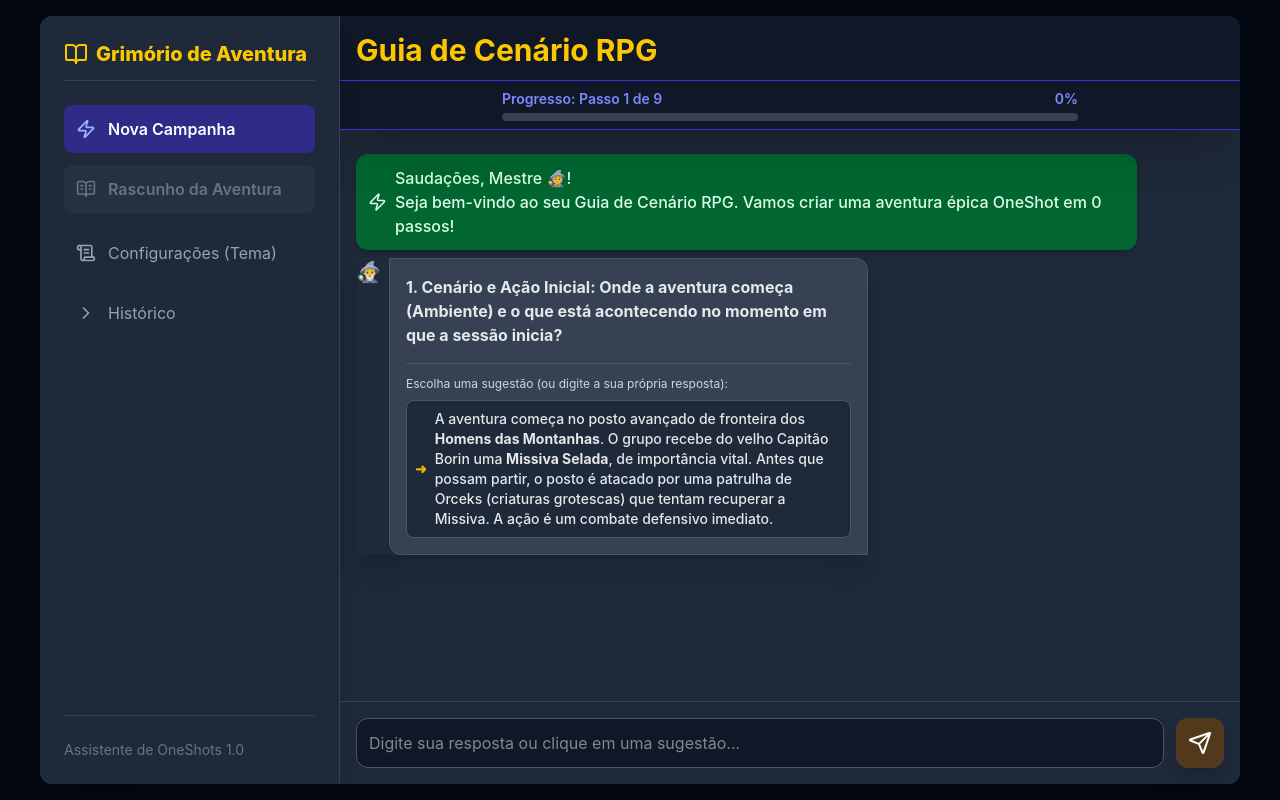
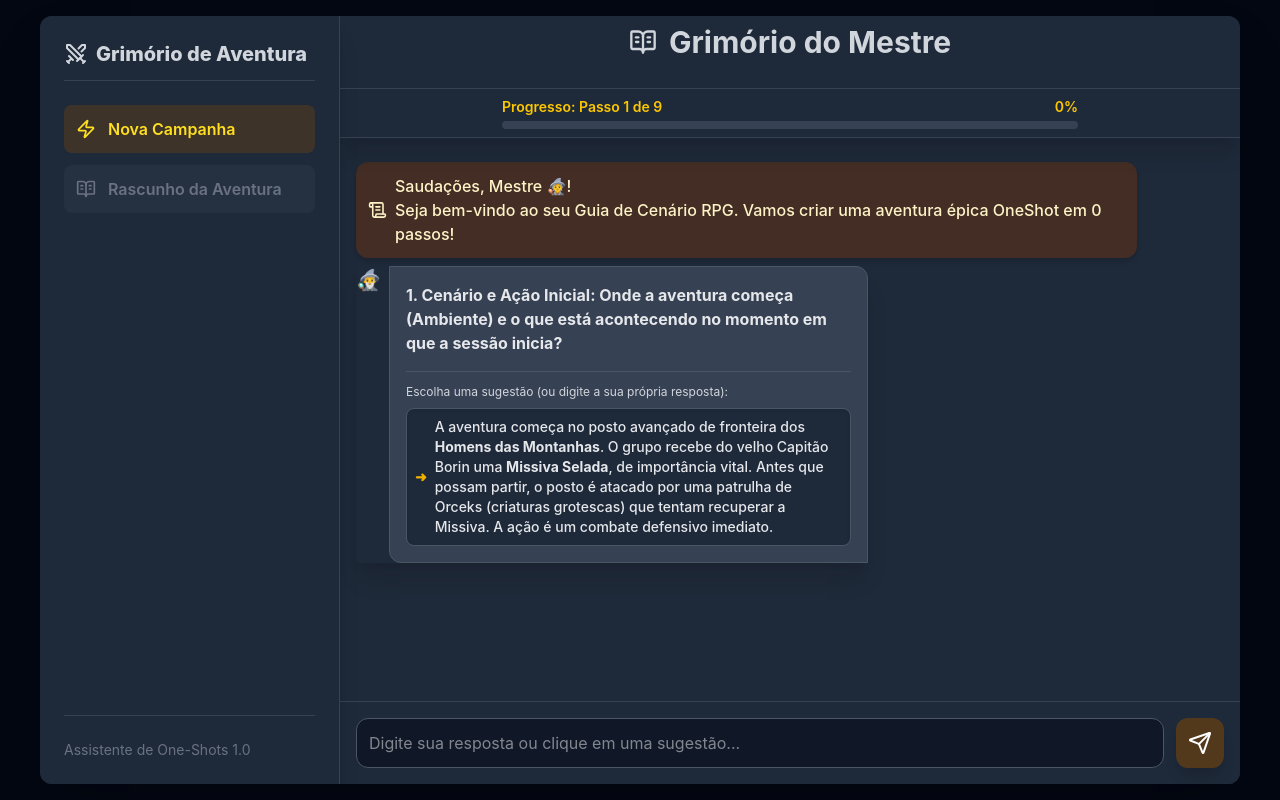
Before and after one commit to paulocfj/NLP_RPG_Narrative_Assistant, a React (Vite) app: page / in a window 1280 px wide. Built offline with nearby package versions, Linux system fonts and the light colour scheme.

Commit message:
refactor(layout): Separate App Title and Progress Indicator from Chat Window
feat(theme): Apply Medieval Gold/Dark mode to UI components

fix(styles): Minor component styling cleanup

```diff
--- a/src/components/chat-window/chat-window.component.tsx
+++ b/src/components/chat-window/chat-window.component.tsx
@@ -24,22 +24,15 @@
 
   return (
     <div className="flex flex-col h-full bg-gray-800">
-      {/* Cabeçalho de Status */}
-      <header className="p-4 bg-gray-900 text-white shadow-2xl sticky top-0 z-10 border-b border-indigo-700">
-        <h1 className="text-3xl font-bold text-yellow-400">
-          Guia de Cenário RPG
-        </h1>
+      <header className="p-4 bg-gray-800 shadow-xl sticky top-0 z-10 border-b border-gray-700">
         <div className="mt-3 -mx-4 -mb-4">
           <GuideProgressIndicator />
         </div>
       </header>
 
-      {/* Área de Mensagens e Rascunho */}
-      <div className="flex-1 flex flex-col overflow-y-auto">
-        {/* ✅ Renderiza o MessageList APENAS se não estiver finalizado */}
+      <div className="flex-1 bg-gray-850 flex flex-col overflow-y-auto">
         {!isFinished && <ChatFlowInterface />}
 
-        {/* 💡 Exibe a Seção de Resultados APENAS QUANDO FINALIZADO */}
         {isFinished && (
           <>
             <ScenarioDraftSummaryComponent />
--- a/src/components/copy-btn/copy-btn.component.tsx
+++ b/src/components/copy-btn/copy-btn.component.tsx
@@ -86,9 +86,10 @@
 
   return (
     <button
+      type="button"
       onClick={handleCopy}
       className={`
-        px-6 py-2 rounded-lg font-bold transition-colors duration-200 flex items-center gap-2 shadow-lg
+        px-6 py-2 rounded-lg font-bold transition-colors duration-200 flex items-center gap-2 shadow-lg font-extrabold text-yellow-400
 
         // 2. Cursor Condicional e Opacidade
         ${isDisabled ? 'cursor-not-allowed opacity-80' : 'cursor-pointer'}
@@ -98,15 +99,15 @@
           copyError
             ? 'bg-red-700 text-white'
             : isCopied
-              ? 'bg-green-700 text-white'
-              : 'bg-indigo-600 hover:bg-indigo-700 text-white'
+              ? 'text-gray-500 bg-gray-700/30 cursor-not-allowed'
+              : 'bg-yellow-800/80 hover:bg-yellow-900 text-yellow-300 cursor-pointer'
         }
         ${className}
       `}
       disabled={isDisabled}
     >
       <Icon size={20} />
-      {displayButtonText}
+      <span className="font-semibold">{displayButtonText}</span>
     </button>
   );
 };
--- a/src/components/download-btn/download-btn.component.tsx
+++ b/src/components/download-btn/download-btn.component.tsx
@@ -89,23 +89,24 @@
 
   return (
     <button
+      type="button"
       onClick={handleDownloadPDF}
       disabled={isDisabled}
       className={`
-        px-6 py-2 rounded-lg font-bold transition-colors duration-200 flex items-center gap-2 shadow-lg
+        px-6 py-2 rounded-lg font-bold transition-colors duration-200 flex items-center gap-2 shadow-lg font-extrabold text-yellow-400
 
         ${isDisabled ? 'cursor-not-allowed opacity-50' : 'cursor-pointer'}
 
         ${
           isDisabled
-            ? 'bg-gray-500 text-white'
-            : 'bg-[#4B5563] hover:bg-[#374151] text-white'
+            ? 'text-gray-500 bg-gray-700/30 cursor-not-allowed'
+            : 'bg-yellow-800/80 hover:bg-yellow-900 text-yellow-300 cursor-pointer'
         }
         ${className}
       `}
     >
-      <FileText size={20} />
-      Baixar Roteiro (.pdf)
+      <FileText size={25} />
+      <span className="font-semibold">Baixar Roteiro (.pdf)</span>
     </button>
   );
 };
--- a/src/components/generated-history/generated-history-display.component.tsx
+++ b/src/components/generated-history/generated-history-display.component.tsx
@@ -15,33 +15,35 @@
 }) => {
   const { story, loading, error, generateStory } = useStoryGenerator();
 
-  // 3. Criar a Referência para o Contêiner Completo
-  // Vamos usar a referência no contêiner principal para capturar TUDO para o PDF.
-  const storyContentRef = useRef<HTMLDivElement>(null); // Efeito para disparar a geração (Mantido)
+  const storyContentRef = useRef<HTMLDivElement>(null);
 
   useEffect(() => {
     if (isFinished && !story && !loading) {
       generateStory();
     }
-  }, [isFinished, story, loading, generateStory]); // Lógica de Erro / Loading (Mantido)
+  }, [isFinished, story, loading, generateStory]);
 
   if (!isFinished) {
     return null;
   }
+
+  // 🚨 Estilização de Erro (Mobile-first padding: p-4)
   if (error) {
     return (
-      <div className="p-8 bg-red-800 text-white font-bold text-center border-t-4 border-red-500">
+      <div className="p-4 sm:p-8 bg-red-100 text-red-900 font-bold text-center border-t-4 border-red-500 rounded-lg shadow-lg">
         <h2>❌ Erro Crítico de Geração ❌</h2>
         <p className="mt-2 text-sm">
           Não foi possível conectar com o Servidor de IA.
         </p>
-        <p className="mt-1 text-xs opacity-75">Detalhe: {error}</p>
+        <p className="mt-1 text-xs opacity-80">Detalhe: {error}</p>
       </div>
     );
   }
+
+  // 🔮 Estilização de Loading (Mobile-first padding: p-4)
   if (loading || !story) {
     return (
-      <div className="p-8 text-center bg-gray-900 text-yellow-400 border-t-8 border-yellow-500">
+      <div className="p-4 sm:p-8 text-center bg-amber-100 text-amber-900 border-t-8 border-amber-500 rounded-lg shadow-lg">
         <h2 className="text-xl font-bold animate-pulse">
           🔮 O Oráculo está conjurando sua aventura...
         </h2>
@@ -50,68 +52,95 @@
         </p>
       </div>
     );
-  } // Definição dos estilos Tailwind para os elementos Markdown (Adicionei estilos de tabela para compatibilidade GFM)
+  }
+
+  // 🎯 LIMPEZA DE CONTEÚDO
   const finalStory = cleanStoryContent(story);
 
+  // 🖋️ ESTILOS ADAPTADOS PARA O TEMA PAPIRO/LIVRO
   const markdownComponents = {
+    // Título Markdown Principal (Capítulos, Seções) - Tinta Forte
     h2: ({ ...props }) => (
       <h2
-        className="text-3xl font-extrabold mt-8 mb-4 text-yellow-400 border-b border-indigo-500 pb-2"
+        className="text-2xl sm:text-3xl font-serif font-bold mt-6 sm:mt-8 mb-4 text-amber-800 border-b border-amber-700 pb-2"
         {...props}
       />
     ),
+    // Subtítulo (Subseções) - Tinta Intermediária
     h3: ({ ...props }) => (
-      <h3 className="text-2xl font-bold mt-6 mb-3 text-indigo-300" {...props} />
-    ),
-    p: ({ ...props }) => (
-      <p className="mb-4 leading-relaxed text-gray-200" {...props} />
-    ),
-    strong: ({ ...props }) => (
-      <strong className="font-extrabold text-white" {...props} />
-    ),
-    ul: ({ ...props }) => (
-      <ul className="list-disc ml-8 mb-4 space-y-1 text-gray-300" {...props} />
-    ),
-    code: ({ ...props }) => (
-      <code
-        className="bg-gray-700 text-red-400 p-1 rounded text-sm"
+      <h3
+        className="text-xl sm:text-2xl font-serif italic mt-4 sm:mt-6 mb-3 text-stone-700"
         {...props}
       />
     ),
-    hr: ({ ...props }) => <hr className="my-6 border-indigo-700" {...props} />,
-    // Estilos de tabela adicionados para ReactMarkdown + remarkGfm
+    // Parágrafo (Cor de Tinta Suave para Leitura Confortável)
+    p: ({ ...props }) => (
+      <p className="mb-4 leading-relaxed text-stone-700" {...props} />
+    ),
+    // Destaque (Tinta Forte)
+    strong: ({ ...props }) => (
+      <strong className="font-extrabold text-stone-900" {...props} />
+    ),
+    // Listas (Tinta Suave)
+    ul: ({ ...props }) => (
+      <ul
+        className="list-disc ml-6 sm:ml-8 mb-4 space-y-1 text-stone-700"
+        {...props}
+      />
+    ),
+    // Código (Anotação/Magia em cor de Selo)
+    code: ({ ...props }) => (
+      <code
+        className="bg-stone-200 text-red-700 p-1 rounded text-sm font-mono"
+        {...props}
+      />
+    ),
+    // Linha divisória
+    hr: ({ ...props }) => (
+      <hr className="my-6 border-amber-900 border-opacity-50" {...props} />
+    ),
+
+    // Tabela
     table: ({ ...props }) => (
-      <table className="w-full text-left border-collapse my-6" {...props} />
+      <table
+        className="w-full text-left border-collapse my-6 border border-amber-700 shadow-inner"
+        {...props}
+      />
     ),
     th: ({ ...props }) => (
       <th
-        className="p-3 border-b border-indigo-500 bg-indigo-900 text-yellow-400 font-semibold text-sm uppercase tracking-wider"
+        className="p-3 border-b border-amber-700 bg-amber-200 text-amber-900 font-serif font-bold text-sm uppercase tracking-wider"
         {...props}
       />
     ),
     td: ({ ...props }) => (
-      <td className="p-3 border-b border-gray-700 text-gray-200" {...props} />
+      <td className="p-3 border-b border-amber-300 text-stone-700" {...props} />
     ),
-  }; // Se a história foi gerada com sucesso
+  };
 
   return (
-    // 4. Anexar a referência ao contêiner principal
+    // 4. Contêiner Principal: PAPIRO (Mobile-first padding: p-4)
     <div
       ref={storyContentRef}
-      className="p-8 bg-gray-900 text-white border-t-8 border-yellow-500"
+      className="p-4 sm:p-8 bg-amber-50 text-stone-900 border-t-8 border-amber-900 shadow-2xl rounded-lg"
     >
-      {/* 1. HEADER BLOCK (Mantido) */}
-      <header className="mb-6 border-b border-gray-700 pb-4">
-        <h2 className="text-4xl font-extrabold text-center mb-2 text-yellow-400">
-          ✨ Seu Roteiro RPG (One-Shot) ✨
+      {/* 1. HEADER BLOCK */}
+      <header className="mb-6 border-b border-amber-700 pb-4">
+        {/* 🏆 TÍTULO PRINCIPAL: Ouro Envelhecido */}
+        <h2 className="text-3xl sm:text-4xl font-serif font-extrabold text-center mb-2 text-amber-900">
+          📜 Seu Roteiro RPG (One-Shot) 📜
         </h2>
-        <p className="text-lg font-mono text-indigo-300 text-center">
+        {/* Subtítulo: Tinta Suave */}
+        <p className="text-base sm:text-lg font-serif italic text-stone-600 text-center">
           Com base nas suas 9 respostas e nas regras do sistema.
         </p>
       </header>
-      {/* 2. BODY BLOCK (Conteúdo da História) - Não precisa mais de 'ref' aqui */}
-      <main className="bg-gray-800 p-6 rounded-lg shadow-xl mb-6">
-        <div className="leading-relaxed">
+
+      {/* 2. BODY BLOCK (Conteúdo da História) - PADDING RESPONSIVO e OVERFLOW para tabelas */}
+      <main className="bg-white p-4 sm:p-6 rounded-lg shadow-inner mb-6 border border-amber-200">
+        <div className="leading-relaxed font-serif overflow-x-auto">
+          {' '}
+          {/* 👈 RESPONSIVIDADE HORIZONTAL */}
           <ReactMarkdown
             components={markdownComponents}
             remarkPlugins={[remarkGfm]}
@@ -120,21 +149,20 @@
           </ReactMarkdown>
         </div>
       </main>
-      {/* 3. FOOTER BLOCK (Botões de Copiar e Download) */}
-      <footer className="flex flex-col sm:flex-row justify-center gap-4 pt-4 border-t border-gray-700">
-        {/* Botão de Copiar */}
+
+      {/* 3. FOOTER BLOCK (Botões - Responsivo: colunas em mobile, linhas em desktop) */}
+      <footer className="flex flex-col sm:flex-row justify-center gap-4 pt-4 border-t border-amber-700">
         <CopyButton
           textToCopy={story}
           buttonText="Copiar Roteiro"
-          // Classes responsivas e flex-grow
-          className="w-full sm:w-auto sm:max-w-[48%] flex-grow justify-center"
+          // Botão de Cópia: Tinta Escura
+          className="w-full sm:w-auto sm:max-w-[48%] flex-grow justify-center py-2 px-4 mb-6 border-b border-gray-700"
         />
-        {/* Botão de Download PDF */}
         <DownloadButton
-          targetRef={storyContentRef} // 👈 Passa a referência do conteúdo completo
+          targetRef={storyContentRef}
           fileName={`roteiro_rpg_${new Date().toISOString().slice(0, 10)}.pdf`}
-          // Classes responsivas e flex-grow
-          className="w-full sm:w-auto sm:max-w-[48%] flex-grow justify-center"
+          // Botão de Download: Selo de Cera
+          className="w-full sm:w-auto sm:max-w-[48%] flex-grow justify-center mb-6 border-b border-gray-700"
         />
       </footer>
     </div>
--- a/src/components/guide-progress-indicator/guide-progress-indicator.component.tsx
+++ b/src/components/guide-progress-indicator/guide-progress-indicator.component.tsx
@@ -9,21 +9,25 @@
   const currentStep = answeredQuestions;
   const progressPercentage = (answeredQuestions / totalQuestions) * 100;
 
+  // Define as classes para o estado de progresso vs. finalizado
+  const progressTextClass = isFinished ? 'text-green-400' : 'text-yellow-400';
+  const progressBarClass = isFinished ? 'bg-green-500' : 'bg-yellow-500';
+
   return (
-    <div className="flex flex-col items-center w-full p-2 bg-gray-900 border-t border-indigo-700">
+    <div className="flex flex-col items-center w-full p-2 bg-gray-800 border-t border-gray-700">
       <div className="flex justify-between w-full max-w-xl mb-1 text-sm font-semibold text-white">
-        <span className={isFinished ? 'text-green-400' : 'text-indigo-400'}>
+        <span className={progressTextClass}>
           {isFinished
             ? 'Aventura Concluída! 🎉'
             : `Progresso: Passo ${currentStep + 1} de ${totalQuestions}`}
         </span>
-        <span className={isFinished ? 'text-green-400' : 'text-indigo-400'}>
+        <span className={progressTextClass}>
           {Math.round(progressPercentage)}%
         </span>
       </div>
       <div className="w-full max-w-xl h-2 bg-gray-700 rounded-full overflow-hidden">
         <div
-          className={`h-full transition-all duration-500 ease-out ${isFinished ? 'bg-green-500' : 'bg-indigo-500'}`}
+          className={`h-full transition-all duration-500 ease-out ${progressBarClass}`}
           style={{ width: `${progressPercentage}%` }}
         />
       </div>
--- a/src/components/message/message.component.tsx
+++ b/src/components/message/message.component.tsx
@@ -1,4 +1,4 @@
-import { Zap } from 'lucide-react';
+import { ScrollText } from 'lucide-react';
 import type { Message } from '../../types';
 import ReactMarkdown from 'react-markdown'; // Importação do componente de Markdown
 import { SENDER_USER } from '../../constants';
@@ -14,8 +14,9 @@
   if (message.isStatus && !isUser) {
     return (
       <div className="flex max-w-[90%] my-2 justify-center">
-        <div className="p-3 rounded-xl shadow-md bg-green-800 text-green-100 flex items-center">
-          <Zap className="w-5 h-5 mr-2" />
+        {/* A cor da bolha (bg-amber-900/40) foi mantida para o tema Ouro */}
+        <div className="p-3 rounded-xl shadow-md bg-amber-900/40 text-amber-100 flex items-center">
+          <ScrollText className="w-5 h-5 mr-2" /> {/* 👈 Ícone Trocado */}
           <p className="whitespace-pre-wrap font-medium">{message.text}</p>
         </div>
       </div>
--- a/src/components/sidebar/components/new-scenario-btn.component.tsx
+++ b/src/components/sidebar/components/new-scenario-btn.component.tsx
@@ -14,11 +14,11 @@
   return (
     <button
       type="button"
-      className="flex items-center w-full text-left p-3 rounded-lg bg-indigo-700/50 hover:bg-indigo-700 transition duration-200 cursor-pointer text-white"
+      className="flex items-center w-full text-left p-3 rounded-lg bg-yellow-800/30 hover:bg-yellow-800/50 text-yellow-300 cursor-pointer"
       onClick={handleNewCampaign}
       title="Iniciar uma nova aventura e zerar o guia atual."
     >
-      <Zap className="w-5 h-5 mr-3 text-indigo-300" />
+      <Zap className="w-5 h-5 mr-3" />
       <span className="font-semibold">Nova Campanha</span>
     </button>
   );
--- a/src/components/sidebar/sidebar.component.tsx
+++ b/src/components/sidebar/sidebar.component.tsx
@@ -1,4 +1,4 @@
-import { BookOpen, ChevronRight, ScrollText, X } from 'lucide-react';
+import { Swords, X } from 'lucide-react';
 import { NewScenarioBtn, ScenarioDraftBtn } from './components';
 
 type SidebarProps = {
@@ -8,49 +8,33 @@
 const Sidebar = ({ onClose }: SidebarProps) => {
   return (
     <div className="h-full bg-gray-800 text-white shadow-xl p-6 border-r border-gray-700 flex flex-col">
-      {/* 1. Título do Grimório + Botão de Fechar no Mobile */}
-      <div className="flex items-center justify-between text-xl font-extrabold text-yellow-400 mb-6 border-b border-gray-700 pb-3">
+      <header className="mb-6 border-b border-gray-700 pb-3">
+        <div className="flex items-center justify-between text-xl font-extrabold text-gray-300">
           <div className="flex items-center">
-          <BookOpen className="w-6 h-6 mr-2" />
+            <Swords className="w-6 h-6 mr-2" />
             Grimório de Aventura
           </div>
-        {/* ✅ NOVO: Botão de Fechar visível apenas em Mobile */}
+
           <button
             onClick={onClose}
-          className="p-1 rounded-full text-white hover:bg-gray-700 md:hidden"
+            className="p-1 rounded-full text-yellow-400 hover:bg-gray-700 md:hidden"
+            aria-label="Fechar Sidebar"
           >
             <X className="w-5 h-5" />
           </button>
         </div>
+      </header>
 
-      {/* 2. GRUPO NAV 1: Botões de Ação Principal (Separados por space-y-3) */}
+      <main className="flex-1 overflow-y-auto">
         <nav className="space-y-3">
-        {/* Botão 1: Nova Campanha (Ação de reinício) */}
           <NewScenarioBtn />
-        {/* Botão 2: Rascunho da Aventura (Ação Modal) */}
           <ScenarioDraftBtn />
         </nav>
+      </main>
 
-      {/* 3. GRUPO NAV 2: Navegação Secundária/Configuração (Separado por mt-4) */}
-      {/* 💡 O mt-4 (1rem) cria o gap entre o Grupo de Ações e este Grupo */}
-      <nav className="space-y-3 mt-4">
-        {/* Item 1: Configurações (Tema) - Item de navegação/visualização */}
-        <div className="flex items-center p-3 rounded-lg hover:bg-gray-700 transition duration-200 cursor-pointer text-gray-400">
-          <ScrollText className="w-5 h-5 mr-3" />
-          <span>Configurações (Tema)</span>
-        </div>
-
-        {/* Item 2: Histórico - Item de navegação/visualização */}
-        <div className="flex items-center p-3 rounded-lg hover:bg-gray-700 transition duration-200 cursor-pointer text-gray-400">
-          <ChevronRight className="w-5 h-5 mr-3" />
-          <span>Histórico</span>
-        </div>
-      </nav>
-
-      {/* 4. Footer (Empurrado para baixo por mt-auto) */}
-      <div className="mt-auto pt-6 border-t border-gray-700 text-sm text-gray-500">
-        <p>Assistente de OneShots 1.0</p>
-      </div>
+      <footer className="pt-6 border-t border-gray-700 text-sm text-gray-500">
+        <p>Assistente de One-Shots 1.0</p>
+      </footer>
     </div>
   );
 };
--- a/src/pages/chatbot/chatbot.page.tsx
+++ b/src/pages/chatbot/chatbot.page.tsx
@@ -1,14 +1,11 @@
-// Adicione o hook useState do React
 import { useState } from 'react';
-import { Menu, X } from 'lucide-react'; // Ícones para o botão
+import { Menu, X, BookOpenText } from 'lucide-react';
 import './chatbot.page.css';
 import { ChatWindow, DraftSummaryModal, Sidebar } from '../../components';
 
 const ChatbotPage = () => {
-  // 1. Estado para controlar a abertura/fechamento da sidebar
   const [isSidebarOpen, setIsSidebarOpen] = useState(false);
 
-  // 2. Função para alternar o estado
   const toggleSidebar = () => {
     setIsSidebarOpen(!isSidebarOpen);
   };
@@ -18,39 +15,31 @@
       className="flex h-screen bg-gray-950 text-gray-100 p-0 md:p-4"
       style={{ fontFamily: 'Inter, sans-serif' }}
     >
-      <div className="w-full md:w-[95%] lg:w-[1200px] h-full mx-auto flex bg-gray-900 rounded-none md:rounded-xl shadow-2xl overflow-hidden">
-        {/* ============================================================= */}
-        {/* ✅ NOVO: Botão de Menu para Celular (Visível apenas em telas pequenas) */}
+      <div className="w-full md:w-[95%] lg:w-[1200px] h-full mx-auto flex flex-col md:flex-row bg-gray-800 rounded-none md:rounded-xl shadow-2xl overflow-hidden">
         <button
           onClick={toggleSidebar}
-          // Posicionamento: Fixo no canto, visível APENAS em telas pequenas (`md:hidden`)
-          className="fixed top-5 left-5 z-50 p-2 rounded-full bg-indigo-600 text-white hover:bg-indigo-700 md:hidden transition"
+          className="fixed top-5 left-5 z-50 p-2 rounded-full bg-yellow-800 text-yellow-200 hover:bg-yellow-700 md:hidden transition shadow-lg"
           aria-label={isSidebarOpen ? 'Fechar menu' : 'Abrir menu'}
         >
           {isSidebarOpen ? (
-            <X className="w-6 h-6" /> // Ícone de Fechar
+            <X className="w-6 h-6" />
           ) : (
-            <Menu className="w-6 h-6" /> // Ícone de Menu
+            <Menu className="w-6 h-6" />
           )}
         </button>
-        {/* ============================================================= */}
 
-        {/* Sidebar - O Grimório */}
         <div
-          // 3. Classes atualizadas:
           className={`
             fixed top-0 left-0 h-full z-40
             w-full max-w-[300px] transform transition-transform duration-300 ease-in-out
-            md:relative md:block md:w-1/4
+            md:relative md:block md:w-1/4 md:flex-shrink-0
             ${isSidebarOpen ? 'translate-x-0 shadow-2xl' : '-translate-x-full'}
-            md:translate-x-0 // Garante que em telas md a transição não aplique -translate-x-full
+            md:translate-x-0
           `}
         >
-          {/* ✅ Passamos a função de fechar para a Sidebar poder se fechar (opcional) */}
           <Sidebar onClose={toggleSidebar} />
         </div>
 
-        {/* ✅ NOVO: Overlay de Fundo (Visível apenas quando o menu está aberto em mobile) */}
         {isSidebarOpen && (
           <div
             onClick={toggleSidebar}
@@ -58,12 +47,21 @@
           />
         )}
 
-        {/* Main Chat Area - A Janela de Diálogo (Nenhuma mudança necessária aqui, exceto o CSS) */}
-        <div className="flex-1 flex flex-col">
-          <ChatWindow />
+        <div className="flex-1 flex flex-col overflow-hidden">
+          <header className="p-2 pb-0 bg-gray-800 shadow-2xl">
+            <h1 className="text-3xl font-bold text-center text-gray-300">
+              <div className="flex items-center justify-center">
+                <BookOpenText className="w-7 h-7 mr-3 " />
+                Grimório do Mestre
+              </div>
+            </h1>
+          </header>
+
+          <div className="flex-1 overflow-y-hidden md:pt-0">
+            <ChatWindow />
+          </div>
         </div>
 
-        {/* Modal de Rascunho */}
         <DraftSummaryModal />
       </div>
     </div>
```
Lines whose indentation alone changed are shown as unchanged.
